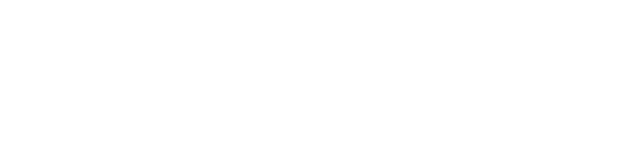
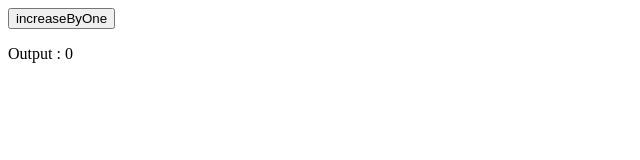
Before and after one commit to anasassad/AngularJS, a plain HTML site: page index.html in a window 1280 px wide. Shown: the whole page, without its empty margins (0-640 px from the left). Drawn offline with Linux system fonts and the light colour scheme.

Commit message:
counter prop to be watched

```diff
--- a/index.html
+++ b/index.html
@@ -8,7 +8,10 @@
 </head>
 <body>
     <div ng-controller="MainController">
-
+        <button ng-click="increaseByOne()">
+            increaseByOne
+        </button>
+        <p>Output : {{ counter }}</p>
     </div>
 
     <script src="angular/angular.min.js"></script>
```
